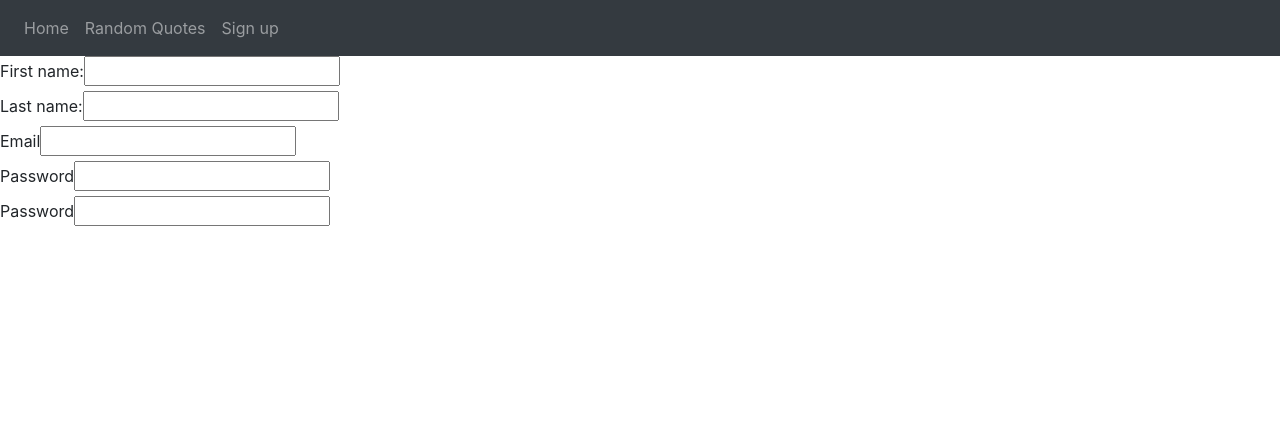
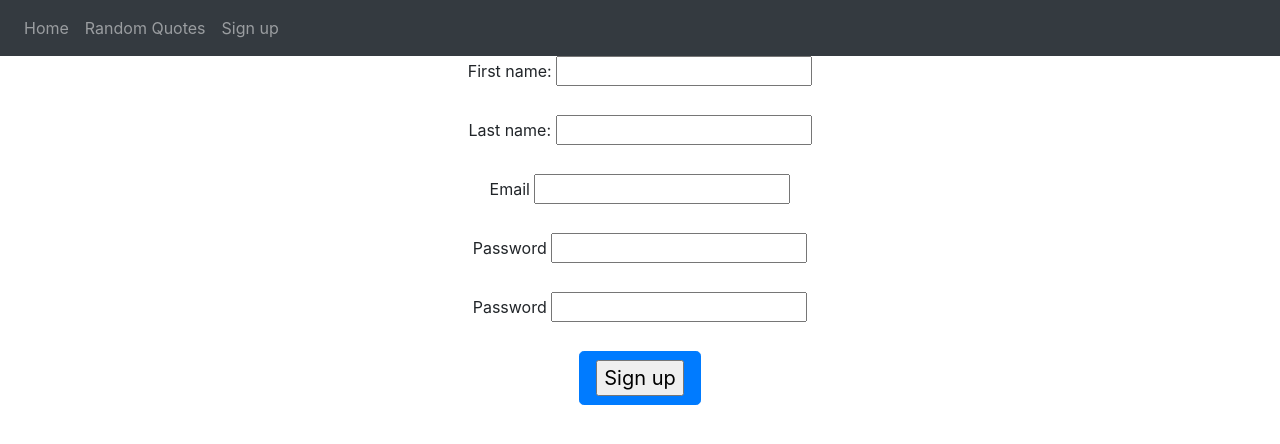
Before and after one commit to spgdaman/blog, a Flask app: template app/templates/signup.html in a window 1280 px wide. Shown: the top 444 px of the page. Run offline with Flask 2, Linux system fonts and the light colour scheme; the template is opened without the code that fills it: values that come from a table or form of the project are taken from there, others are empty; some libraries are stand-ins or nearby versions.

Commit message:
form styled

```diff
--- a/app/main/forms.py
+++ b/app/main/forms.py
@@ -1,6 +1,9 @@
 from flask_wtf import FlaskForm
 from wtforms import StringField,PasswordField,SubmitField
 from wtforms.validators import DataRequired, Email,EqualTo
+from config import Config
+
+
 
 class SignupForm(FlaskForm):
     firstname = StringField('First name: ', validators=[DataRequired()])
--- a/app/templates/base.html
+++ b/app/templates/base.html
@@ -12,7 +12,7 @@
             <div class="navbar-nav">
                 <a class="nav-item nav-link" href="{{url_for('main.index')}}">Home</a>
                 <a class="nav-item nav-link" href="{{url_for('main.show_quote')}}">Random Quotes</a>
-                <a class="nav-item nav-link" href="#">Sign up</a>
+                <a class="nav-item nav-link" href=" {{ url_for('main.signup') }}">Sign up</a>
             </div>
         </nav>
 
--- a/app/templates/signup.html
+++ b/app/templates/signup.html
@@ -1,19 +1,43 @@
 {% extends 'base.html' %}
 
 {% block content %}
-    <form method="POST">
-        {{form.hidden_tag()}}
-        {{form.firstname.label}}{{form.firstname()}}
-        <br>
-        {{form.lastname.label}}{{form.lastname}}
-        <br>
-        {{form.email.label}}{{form.email()}}
-        <br>
-        {{form.password.label}}{{form.password()}}
-        <br>
-        {{form.pass_confirm.label}}{{form.pass_confirm()}}
-        <br>
-        {{form.signup.label}}{{form.signup()}}
-    </form>
+
+
+    <div class="container">
+        <center>
+            <form method="POST">
+
+                {{form.hidden_tag()}}
+
+                <div class="form-group">
+                    <label for="firstname">{{form.firstname.label}}</label>
+                    {{form.firstname()}}
+                </div>
+
+                <div class="form-group">
+                    <label for="lastname">{{form.lastname.label}}</label>
+                    {{form.lastname}}
+                </div>
+
+                <div class="form-group">
+                    <label for="email">{{form.email.label}}</label>
+                    {{form.email()}}
+                </div>
+
+                <div class="form-group">
+                    <label for="password">{{form.password.label}}</label>
+                    {{form.password()}}
+                </div>
+
+
+                <div class="form-group">
+                    <label for="pass_confirm">{{form.pass_confirm.label}}</label>
+                    {{form.pass_confirm()}}
+                </div>
+
+                <button class="btn btn-lg btn-primary">{{form.submit()}}</button>
+            </form>
+        </center>
+    </div>
 
 {% endblock%}
--- a/config.py
+++ b/config.py
@@ -1,7 +1,7 @@
 import os
 
 class Config:
-    pass
+    SECRET_KEY = 'mykey'
 
 class ProdConfig(Config):
     pass
```
